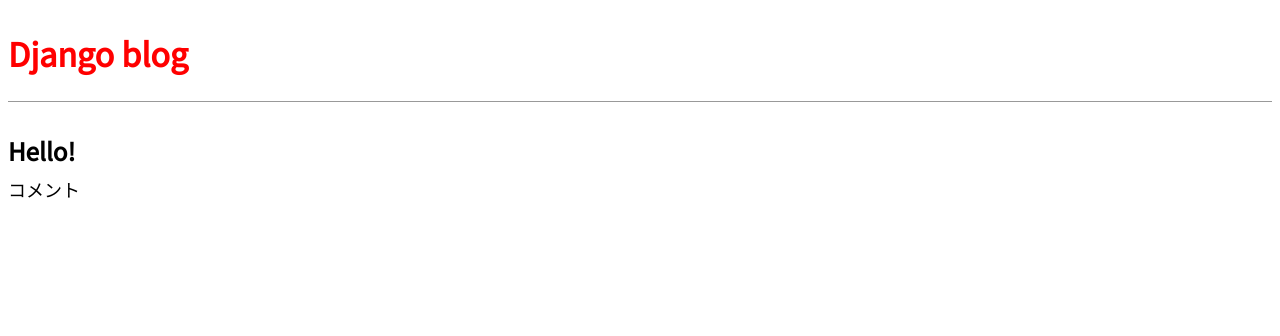
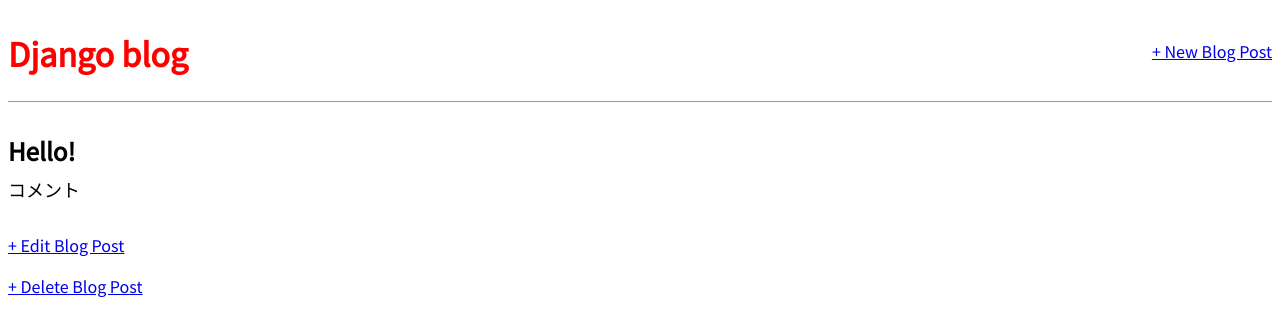
Before and after one commit to jion-kozono/lesson-5to7, a Django app: page /post/1/ in a window 1280 px wide. Shown: the top 336 px of the page. Run offline with Django 3.2, Linux system fonts and the light colour scheme; data comes from the database, SQL or seed files in the repository; both versions use the stored data as it was after the commit.

Commit message:
テスト成功 チャプター６終了

```diff
--- a/blog/models.py
+++ b/blog/models.py
@@ -1,9 +1,16 @@
 from django.db import models
+from django.urls import reverse
 
 # Create your models here.
+
+
 class Post(models.Model):
     title = models.CharField(max_length=200)
     author = models.ForeignKey('auth.User', on_delete=models.CASCADE,)
     body = models.TextField()
+
     def __str__(self):
         return self.title
+
+    def get_absolute_url(self):
+        return reverse('post_detail', args=[str(self.id)])
--- a/blog/urls.py
+++ b/blog/urls.py
@@ -1,8 +1,11 @@
 from django.urls import path
 
-from .views import BlogListView, BlogDetailView
+from .views import BlogListView, BlogDetailView, BlogCreateView, BlogUpdateView, BlogDeleteView
 
 urlpatterns = [
+    path('post/<int:pk>/delete/', BlogDeleteView.as_view(), name='post_delete'),
+    path('post/<int:pk>/edit/', BlogUpdateView.as_view(), name='post_edit'),
+    path('post/new/', BlogCreateView.as_view(), name='post_new'),
     path('post/<int:pk>/', BlogDetailView.as_view(), name='post_detail'),
     path('', BlogListView.as_view(), name='home'),
 ]
--- a/blog/views.py
+++ b/blog/views.py
@@ -1,4 +1,6 @@
 from django.views.generic import ListView, DetailView
+from django.views.generic.edit import CreateView, UpdateView, DeleteView
+from django.urls import reverse_lazy
 from .models import Post
 
 # Create your views here.
@@ -12,3 +14,21 @@
 class BlogDetailView(DetailView):
     model = Post
     template_name = 'post_detail.html'
+
+
+class BlogCreateView(CreateView):
+    model = Post
+    template_name = 'post_new.html'
+    fields = ['title', 'author', 'body']
+
+
+class BlogUpdateView(UpdateView):
+    model = Post
+    template_name = 'post_edit.html'
+    fields = ['title', 'body']
+
+
+class BlogDeleteView(DeleteView):
+    model = Post
+    template_name = 'post_delete.html'
+    success_url = reverse_lazy('home')
--- a/templates/base.html
+++ b/templates/base.html
@@ -9,10 +9,15 @@
     <link href="{% static 'css/base.css' %}" rel="stylesheet" />
   </head>
   <body>
-    <header>
-      <h1><a href="{% url 'home' %}">Django blog</a></h1>
-    </header>
     <div>
+      <header>
+        <div class="nav-left">
+          <h1><a href="{% url 'home' %}">Django blog</a></h1>
+        </div>
+        <div class="nav-right">
+          <a href="{% url 'post_new' %}">+ New Blog Post</a>
+        </div>
+      </header>
       {% block content %} {% endblock content%}
     </div>
   </body>
--- a/templates/post_detail.html
+++ b/templates/post_detail.html
@@ -3,4 +3,7 @@
   <h2>{{ object.title }}</h2>
   <p>{{ object.body }}</p>
 </div>
+
+<p><a href="{% url 'post_edit' post.pk %}">+ Edit Blog Post</a></p>
+<p><a href="{% url 'post_delete' post.pk %}">+ Delete Blog Post</a></p>
 {% endblock content %}
```
Also changed, not shown: blog/tests.py (+24 -0 lines), templates/post_delete.html (added, +8 -0 lines), templates/post_edit.html (added, +8 -0 lines), templates/post_new.html (added, +8 -0 lines), db.sqlite3.
